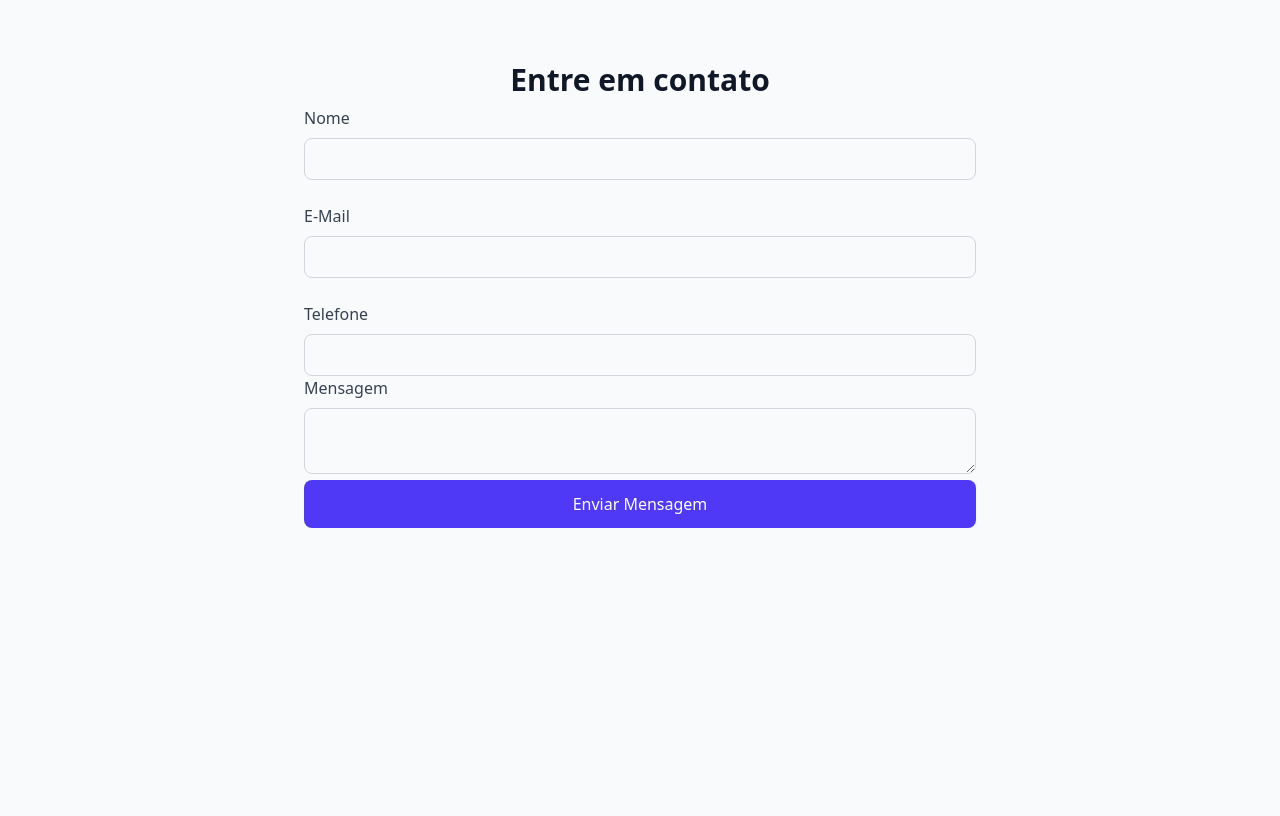
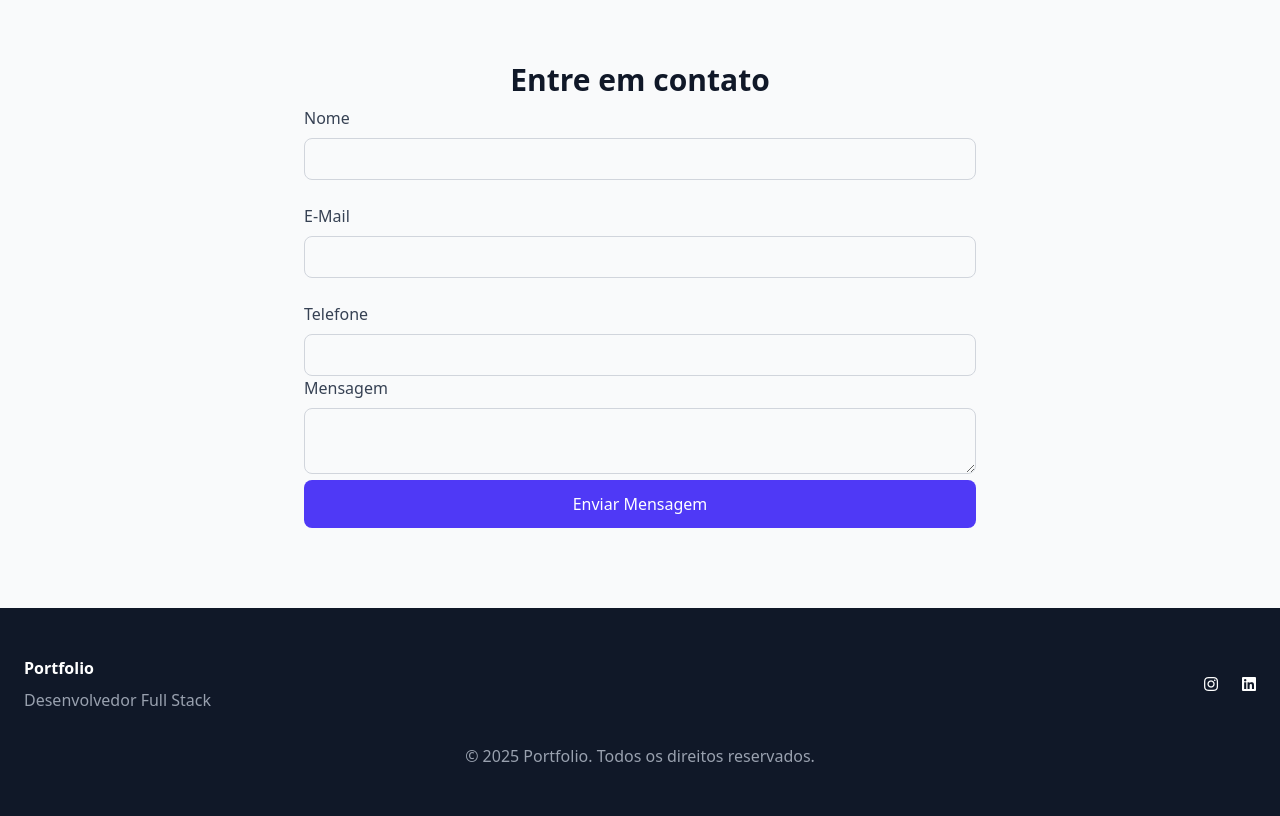
Before and after one commit to Marcosandre111/sistema-cadastro-de-produto, a website: page src/index.html in a window 1280 px wide. Shown: the part 2050-2866 px from the top of the page. Before the commit the page ends 2658 px from the top, so only its background shows below. Drawn offline with nearby package versions, Linux system fonts and the light colour scheme.

Commit message:
Aula Criação Footer
Utilizamos o Fonte Awesome

```diff
--- a/src/index.html
+++ b/src/index.html
@@ -4,6 +4,7 @@
     <meta charset="UTF-8" />
     <meta name="viewport" content="width=device-width, initial-scale=1.0" />
     <title>Portfolio - Francisco</title>
+    <link rel="stylesheet" href="https://cdnjs.cloudflare.com/ajax/libs/font-awesome/5.7.2/css/all.min.css" integrity="sha512-3M00D/rn8n+2ZVXBO9Hib0GKNpkm8MSUU/e2VNthDyBYxKWG+BftNYYcuEjXlyrSO637tidzMBXfE7sQm0INUg==" crossorigin="anonymous" referrerpolicy="no-referrer" />
     <script src="https://unpkg.com/@tailwindcss/browser@4"></script>
     <script src="https://cdn.jsdelivr.net/npm/emailjs-com@3/dist/email.min.js"></script>
     <script>
@@ -337,6 +338,31 @@
     <!--/ Contato Section -->
 
     <!-- Footer -->
+     <footer class="bg-gray-900 text-white py-12">
+      <div class="container mx-auto px-6">
+        <div class="flex flex-col md:flex-row justify-between items-center">
+      <div class= "mb-6.md:mb-0">
+        <h3 class="text-2x1 font-bold">Portfolio</h3>
+        <div class="text-gray-400 mt-2">Desenvolvedor Full Stack</div>
+      </div><!-- / Div Logo-->
+      <div class="flex space-x-6">
+        <a href="#" class="hover:text-indigo-400">
+          <span class="sr-only">Instagram</span>
+          <i class="fab fa-instagram"></i>
+
+        <a href="#" class="hover:text-indigo-400">
+          <span class="sr-only">Linkedin</span>
+          <i  class="fab fa-linkedin"></i>
+        </a>
+
+      </div>
+        </div>
+        <div class="mt-8 text-center text-gray-400">
+          <p>&copy; 2025 Portfolio. Todos os direitos reservados.
+          </p>
+        </div>
+      </div>
+     </footer>
     <!--/ Footer -->
 
     <!-- Script enviar email via formulario-->
```
